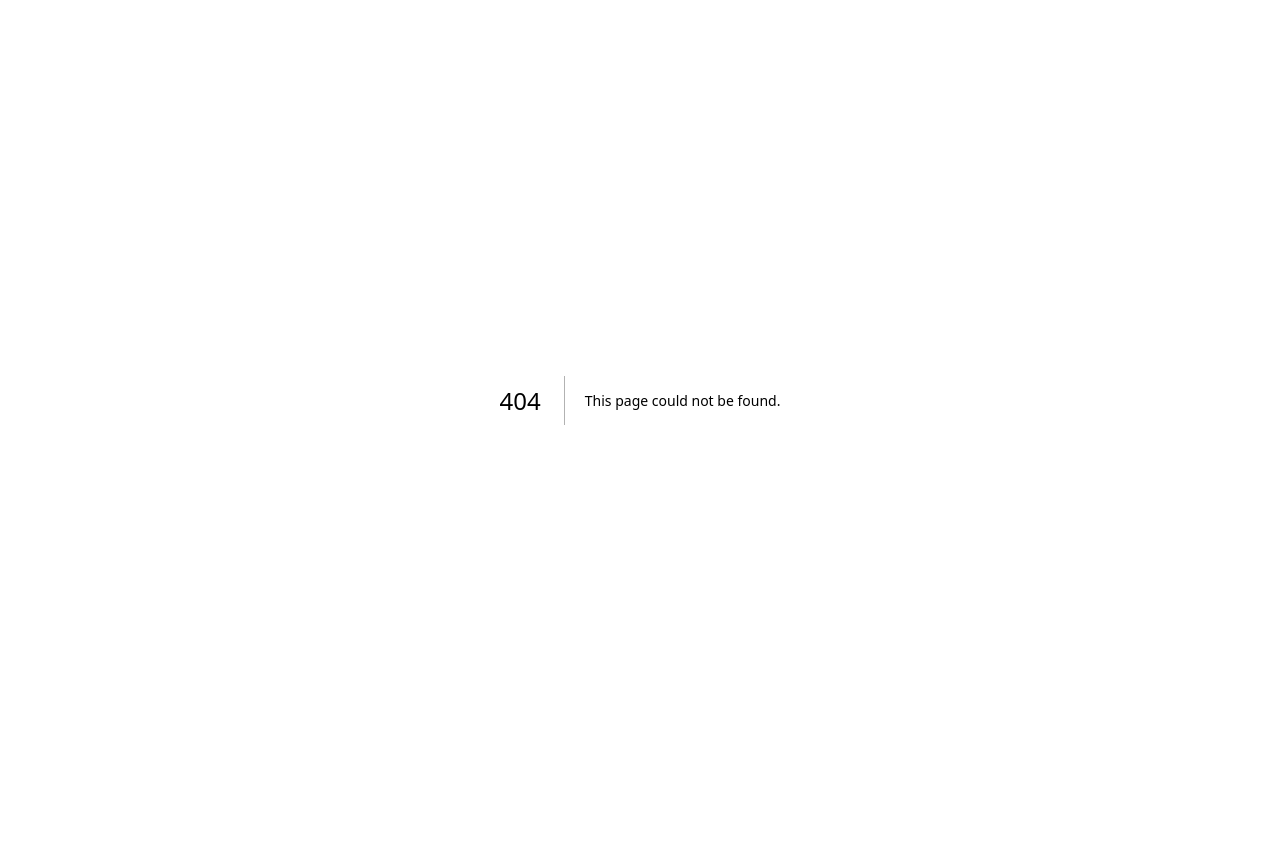
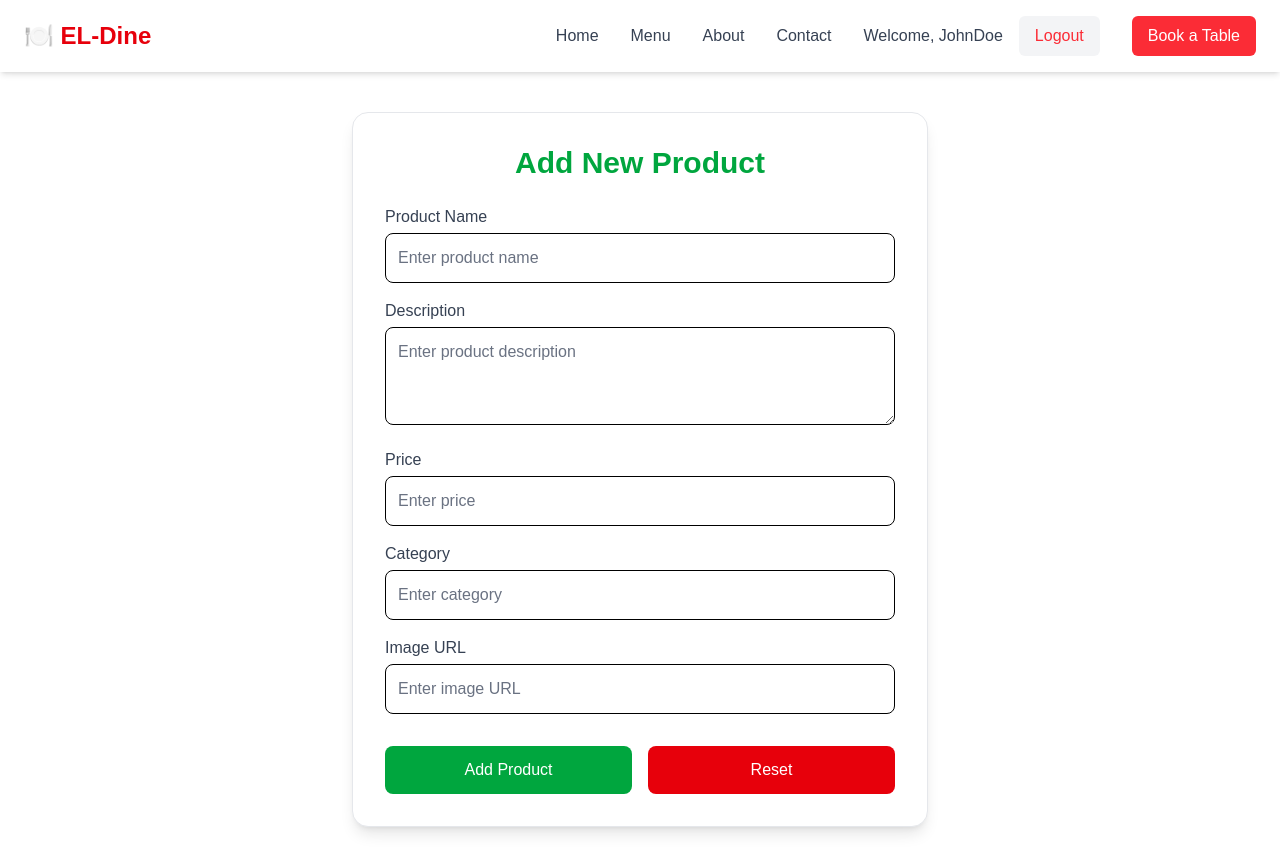
Before and after one commit to daniyal-fahim/Nextjs-El-Dine-Restuaruant-, a Next.js app: page /AddProduct in a window 1280 px wide. Before the commit this address had no page. Before the commit the page ends 800 px from the top, so only its background shows below. Built offline with nearby package versions, Linux system fonts and the light colour scheme.

Commit message:
Adding ADD Product

```diff
--- /dev/null
+++ b/app/AddProduct/page.tsx
@@ -0,0 +1,15 @@
+'use client';
+
+import AddProduct from "@/components/AddProduct";
+import Header from "@/components/Header";
+
+export default function AddProdct() {
+  return (
+    <>
+      <Header />
+
+        <AddProduct />
+
+    </>
+  );
+}
--- a/app/Rider/page.tsx
+++ b/app/Rider/page.tsx
@@ -4,7 +4,6 @@ import ProductInfo from "@/components/Info";
 // import Cart from "@/components/Cart";
 import React, { useState } from "react";
 import { CheckCircleIcon, TruckIcon } from "@heroicons/react/24/outline";
-
 // Define Product type
 type Product = {
     id: number;
@@ -96,6 +95,9 @@ export default function Rider() {
             )}
 
             <main className="pt-20 p-6 max-w-6xl mx-auto">
+                <div className="flex justify-center p-5 bg-red-600 caret-amber-300">
+                    <a href='/AddProduct'>Add ProducT</a>
+                </div>
                 <div className="flex items-center gap-3 mb-8">
                     <TruckIcon className="h-8 w-8 text-red-600" />
                     <h1 className="text-3xl font-bold text-green-900">Rider Dashboard</h1>
--- a/app/Test/page.tsx
+++ b/app/Test/page.tsx
@@ -1,7 +1,9 @@
 import About from "@/components/about";
-
+import Header from "@/components/Header";
 export default function Test (){
     return(<>
+        <Header/>
+
         <About />
         </>);
 }
--- /dev/null
+++ b/components/AddProduct.tsx
@@ -0,0 +1,147 @@
+import React, { useState } from "react";
+import axios from "axios";
+
+interface Product {
+    name: string;
+    description: string;
+    price: number | string;
+    category: string;
+    image: string;
+}
+
+const AddProduct: React.FC = () => {
+    const [product, setProduct] = useState<Product>({
+        name: "",
+        description: "",
+        price: "",
+        category: "",
+        image: "",
+    });
+
+    const handleChange = (e: React.ChangeEvent<HTMLInputElement | HTMLTextAreaElement>) => {
+        const { name, value } = e.target;
+        setProduct({
+            ...product,
+            [name]: name === "price" ? parseFloat(value) || "" : value,
+        });
+    };
+
+    const handleSubmit = async (e: React.FormEvent) => {
+        e.preventDefault();
+        try {
+            const response = await axios.post("http://localhost:5000/api/products", product);
+            alert("✅ Product added successfully!");
+            console.log(response.data);
+            setProduct({
+                name: "",
+                description: "",
+                price: "",
+                category: "",
+                image: "",
+            });
+        } catch (error) {
+            console.error("Error adding product:", error);
+            alert("❌ Failed to add product.");
+        }
+    };
+
+    const handleReset = () => {
+        setProduct({
+            name: "",
+            description: "",
+            price: "",
+            category: "",
+            image: "",
+        });
+    };
+
+    return (
+        <div className="min-h-screen text-black bg-white flex items-center justify-center p-6 pt-28">
+            <div className="w-full max-w-xl bg-white p-8 rounded-2xl shadow-lg border border-gray-200">
+                <h2 className="text-3xl font-bold text-green-600 mb-6 text-center">Add New Product</h2>
+                <form onSubmit={handleSubmit} className="space-y-4">
+                    <div>
+                        <label className="block text-gray-700 font-medium mb-1">Product Name</label>
+                        <input
+                            name="name"
+                            value={product.name}
+                            onChange={handleChange}
+                            placeholder="Enter product name"
+                            className="w-full border p-3 rounded-lg focus:outline-none focus:ring-2 focus:ring-green-600 placeholder-gray-500"
+                            required
+                        />
+                    </div>
+
+                    <div>
+                        <label className="block text-gray-700 font-medium mb-1">Description</label>
+                        <textarea
+                            name="description"
+                            value={product.description}
+                            onChange={handleChange}
+                            placeholder="Enter product description"
+                            className="w-full border p-3 rounded-lg focus:outline-none focus:ring-2 focus:ring-green-600  placeholder-gray-500"
+                            rows={3}
+                            required
+                        />
+                    </div>
+
+                    <div>
+                        <label className="block text-gray-700 font-medium mb-1">Price</label>
+                        <input
+                            type="number"
+                            name="price"
+                            value={product.price}
+                            onChange={handleChange}
+                            placeholder="Enter price"
+                            step="0.01"
+                            className="w-full border p-3 rounded-lg focus:outline-none focus:ring-2 focus:ring-green-600 placeholder-gray-500"
+                            required
+                        />
+                    </div>
+
+                    <div>
+                        <label className="block text-gray-700 font-medium mb-1">Category</label>
+                        <input
+                            name="category"
+                            value={product.category}
+                            onChange={handleChange}
+                            placeholder="Enter category"
+                            className="w-full border p-3 rounded-lg focus:outline-none focus:ring-2 focus:ring-green-600 placeholder-gray-500"
+                            required
+                        />
+                    </div>
+
+                    <div>
+                        <label className="block text-gray-700 font-medium mb-1">Image URL</label>
+                        <input
+                            name="image"
+                            value={product.image}
+                            onChange={handleChange}
+                            placeholder="Enter image URL"
+                            className="w-full border p-3 rounded-lg focus:outline-none focus:ring-2 focus:ring-green-600 placeholder-gray-500"
+                            required
+                        />
+                    </div>
+
+                    <div className="flex space-x-4 pt-4">
+                        <button
+                            type="submit"
+                            className="w-full bg-green-600 text-white py-3 rounded-lg hover:bg-green-700 transition"
+                        >
+                            Add Product
+                        </button>
+                        <button
+                            type="button"
+                            onClick={handleReset}
+                            className="w-full bg-red-600 text-white py-3 rounded-lg hover:bg-red-700 transition"
+                        >
+                            Reset
+                        </button>
+                    </div>
+                </form>
+            </div>
+        </div>
+    );
+};
+
+export default AddProduct;
--- a/components/Header.tsx
+++ b/components/Header.tsx
@@ -38,13 +38,13 @@ export default function Header() {
             ) : (
               <div className="flex gap-4 items-center">
                 <Link
-                  href="/Login"
+                  href="/login"
                   className="px-4 py-2 text-gray-700 hover:text-red-500 transition"
                 >
                   Login
                 </Link>
                 <Link
-                  href="/Login"
+                  href="/login"
                   className="px-4 py-2 bg-red-500 text-white rounded-md hover:bg-red-600 transition"
                 >
                   Sign Up
@@ -110,7 +110,7 @@ export default function Header() {
                 Login
               </Link>
               <Link
-                href="/signup"
+                href="/login"
                 className="w-full text-center px-4 py-2 bg-red-500 text-white rounded-md hover:bg-red-600 transition"
                 onClick={() => setIsOpen(false)}
               >
--- /dev/null
+++ b/components/ShowUpdate.tsx
@@ -0,0 +1,17 @@
+
+import React from "react";
+
+export default function orderupdate(){
+
+    return(
+        <>
+        <main className="flex justify-center align-middle">
+
+
+
+        </main>
+
+
+        </>
+        )
+}
--- a/components/about.tsx
+++ b/components/about.tsx
@@ -5,7 +5,7 @@ import Image from "next/image";
 
 export default function About() {
   return (
-    <div className="bg-gray-50 font-sans">
+    <div className="bg-gray-50 font-sans pt-28">
       <header className="bg-green-600 text-white py-6 text-center">
         <h1 className="text-4xl font-bold">Welcome to Eldine</h1>
         <p className="text-lg mt-2">The best dining experience, just for you!</p>
```
Also changed, not shown: GitCommands.txt, 1 other file (tests, documents, lock files or other folders).
